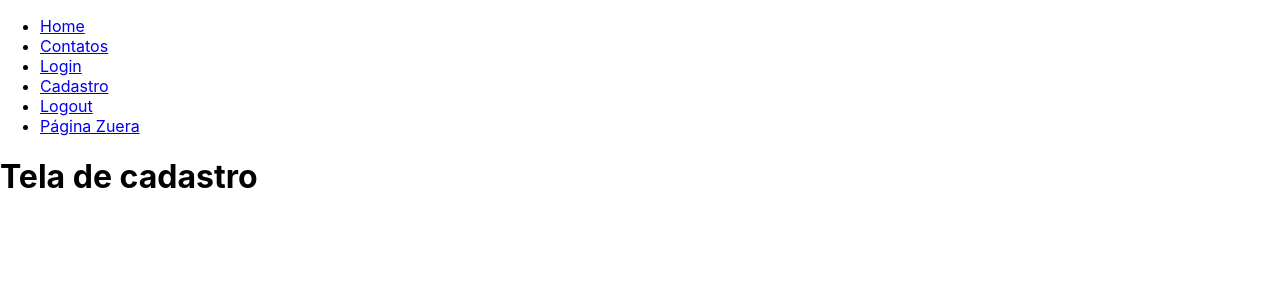
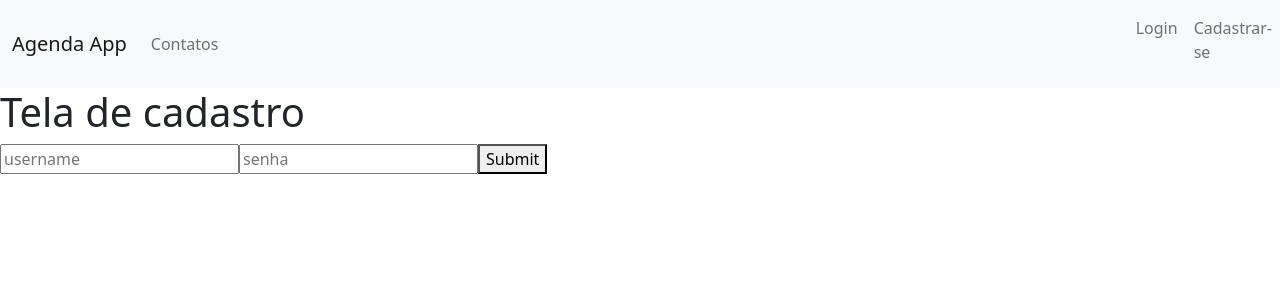
Before and after one commit to helioh2/frontend-agenda-react, a React (Create React App) app: page /cadastro in a window 1280 px wide. Shown: the top 300 px of the page. Built offline with nearby package versions, Linux system fonts and the light colour scheme.

Commit message:
Aula 01/09 - Logout, listagem de contatos e paginação

```diff
--- a/package.json
+++ b/package.json
@@ -6,8 +6,10 @@
     "@testing-library/jest-dom": "^5.16.5",
     "@testing-library/react": "^13.3.0",
     "@testing-library/user-event": "^13.5.0",
+    "bootstrap": "^5.2.0",
     "react": "^18.2.0",
     "react-dom": "^18.2.0",
+    "react-paginate": "^8.1.3",
     "react-router-dom": "^6.3.0",
     "react-scripts": "5.0.1",
     "web-vitals": "^2.1.4"
--- a/src/App.js
+++ b/src/App.js
@@ -25,7 +25,7 @@ function App() {  // componente
   return (
     <BrowserRouter>
 
-      <Header />
+      <Header token={token} />
 
       <Routes>
         <Route index element={<Home/ >} />
--- a/src/Header.js
+++ b/src/Header.js
@@ -1,18 +1,46 @@
 import { Link } from 'react-router-dom';
+
 
 export function Header(props) {
 
+    const renderAuthenticationButtons = () => {
+      console.log("Token no header:", props.token)
+      if (props.token) {
+        return (
+          <li className="nav-item">
+            <Link className="nav-link" to="/logout">Logout</Link>
+          </li>
+        )
+      } else {
+        return (
+          <>
+          <li className="nav-item">
+            <Link className="nav-link" to="/login">Login</Link>
+          </li>
+          <li className="nav-item">
+            <Link className="nav-link" to="/cadastrar">Cadastrar-se</Link>
+          </li>
+        </>
+        )
+      }
+    }
 
     return (
-        <nav>
-            <ul>
-                <li><Link to="/">Home</Link></li>
-                <li><Link to="/contatos">Contatos</Link></li>
-                <li><Link to="/login">Login</Link></li>
-                <li><Link to="/cadastro">Cadastro</Link></li>
-                <li><Link to="/logout">Logout</Link></li>
-                <li><Link to="/pagina_zuera">Página Zuera</Link></li>
+      <>
+        <nav className={"navbar navbar-expand-sm bg-light navbar-light"}>
+          <div id="container1" className={"container-fluid"}>
+            <Link to="/" className='navbar-brand'>Agenda App</Link>
+            <ul className={"navbar-nav me-auto mb-2 mb-lg-0"}>
+              <li className="nav-item">
+                <Link to="/contatos" className="nav-link">Contatos</Link>
+              </li>
             </ul>
-        </nav>
-    )
+          </div>
+          <ul className={"navbar-nav me-auto mb-2 mb-rg-0"}>
+          {renderAuthenticationButtons()}
+          </ul>
+      </nav>
+
+    </>
+        )
 }
--- a/src/PaginaZuera.js
+++ b/src/PaginaZuera.js
@@ -39,7 +39,7 @@ function PaginaZuera() {  // componente
         <Contador />
 
 
-        <Pokemon nome="charizard" />
+        <Pokemon nome="snorlax" />
 
       </header>
     </div>
--- a/src/autenticacao/Cadastro.js
+++ b/src/autenticacao/Cadastro.js
@@ -1,6 +1,81 @@
+import { useState } from 'react';
+import { useNavigate } from 'react-router-dom';
+
 export function Cadastro(props) {
 
+    const [usuario, setUsuario] = useState(
+        {
+            username: "",
+            senha: ""
+        }
+    )
+
+    const navigate = useNavigate();
+
+    function cadastrar(event) {
+        console.log("LOGANDO!!!")
+        console.log(usuario)
+
+        let url = "http://localhost:5000/usuarios"
+
+        fetch(url,
+            {
+                method: "POST",
+                body: JSON.stringify(usuario),
+                headers: { 'Content-Type': 'application/json' },
+            }
+            )
+            .then(res => {
+                if (res.ok) {
+                    return res.json()
+                }
+                // return Error(res.json())
+                else {
+                    console.log("ERRO")
+                }
+            })
+            .then(json => {
+                // REDIRECIONAR PARA A TELA DE LOGIN
+                navigate("/login")
+
+
+            })
+            .catch(err => {
+                console.log(err.response)
+                // TODO: TRATAR QUANDO OCORRE
+            })
+
+        event.preventDefault()
+    }
+
+
+    function handleChange(event) {
+        const { value, name } = event.target
+        setUsuario(anterior => ({
+          ...anterior, [name]: value
+        })
+        )
+      }
+
     return (
-        <h1>Tela de cadastro</h1>
+    <div>
+      <h1>Tela de cadastro</h1>
+      <form className="login">
+        <input onChange={handleChange}
+          type="text"
+          text={usuario.username}
+          name="username"
+          placeholder="username"
+          value={usuario.username} />
+        <input onChange={handleChange}
+          type="password"
+          text={usuario.senha}
+          name="senha"
+          placeholder="senha"
+          value={usuario.senha} />
+
+        <button onClick={cadastrar}>Submit</button>
+      </form>
+    </div>
     )
 }
--- a/src/autenticacao/Logout.js
+++ b/src/autenticacao/Logout.js
@@ -1,4 +1,40 @@
+import { useEffect } from "react"
+import { useNavigate } from 'react-router-dom';
+
 export function Logout(props) {
+
+    const navigate = useNavigate();
+
+    useEffect(() => {
+        let url = "http://localhost:5000/token"
+
+        fetch(url,
+            {
+                method: "DELETE",
+                headers: {
+                    "Authorization": "Bearer "+props.token
+                }
+            }
+            )
+            .then(res => {
+                if (res.ok) {
+                    return res.json()
+                }
+                // return Error(res.json())
+                else {
+                    console.log("ERRO")
+                }
+            })
+            .then(json => {
+                props.removeToken(json.access_token)
+                navigate("/login")
+
+            })
+            .catch(err => {
+                console.log(err.response)
+                // TODO: TRATAR QUANDO OCORRE
+            })
+    }, [props, navigate])
 
     return (<></>)
 }
--- a/src/contatos/Contatos.js
+++ b/src/contatos/Contatos.js
@@ -1,6 +1,123 @@
+import { useState } from 'react';
+import { useEffect } from 'react';
+import ReactPaginate from 'react-paginate';
+import { Link, useNavigate } from 'react-router-dom';
+
+
 export function Contatos(props) {
 
+    const [contatos, setContatos] = useState([])
+    const [pageCount, setPageCount] = useState(0)
+    const [page, setPage] = useState(0)
+    const navigate = useNavigate()
+
+    useEffect(() => {
+        if (props.token) {
+            let url = "http://localhost:5000/contatos"
+            fetch(url,
+                {
+                    method: "GET",
+                    headers: {
+                        'Content-Type': 'application/json',
+                        'Authorization': 'Bearer '+props.token
+                    },
+                })
+                .then(res => {
+                    if (res.ok){
+                        return res.json()
+                    } else {
+                        console.log("ERRO NA LISTAGEM DE CONTATOS") //TODO: melhorar tratamento de erro
+                    }
+                })
+                .then(json => {
+                    console.log(json)
+                    setPageCount(json.pages)
+                    setPage(json.page)
+                    setContatos(json.items)
+                })
+        } else {
+            navigate("/login")
+        }
+    }, [props, setContatos, navigate])
+
+
+    function fetchContatos(page) {
+        if (props.token) {
+            let url = `http://localhost:5000/contatos?page=${page}`
+            fetch(url,
+                {
+                    method: "GET",
+                    headers: {
+                        'Content-Type': 'application/json',
+                        'Authorization': 'Bearer '+props.token
+                    },
+                })
+                .then(res => {
+                    if (res.ok){
+                        return res.json()
+                    } else {
+                        console.log("ERRO NA LISTAGEM DE CONTATOS") //TODO: melhorar tratamento de erro
+                    }
+                })
+                .then(json => {
+                    console.log(json)
+                    setPageCount(json.pages)
+                    setPage(json.page)
+                    setContatos(json.items)
+                })
+        } else {
+            navigate("/login")
+        }
+    }
+
+    function handlePageClick(event) {
+        let page = event.selected + 1
+        setPage(page)
+        fetchContatos(page)
+    }
+
     return (
-        <h1>Lista de contatos</h1>
+        <div>
+            <h1>Lista de contatos</h1>
+            <table className="table table-striped">
+                <thead>
+                <tr> <th>Nome</th> <th>Telefone</th> <th>Data de Nascimento</th></tr>
+                </thead>
+                <tbody>
+                {contatos.map(contato => {
+                    return (
+                        <tr key={contato.id}>
+                            <td>{contato.nome}</td>
+                            <td>{contato.telefone}</td>
+                            <td>{contato.data_nascimento}</td>
+                            <td><Link to={"/remover_contato?id="+contato.id}>Remover</Link></td>
+                            <td><Link to={"/alterar_contato?id="+contato.id}>Alterar</Link></td>
+                        </tr>
+                    )
+                })}
+                </tbody>
+            </table>
+
+
+            <ReactPaginate
+                breakLabel="..."
+                nextLabel="next >"
+                onPageChange={handlePageClick}
+                pageRangeDisplayed={5}
+                pageCount={pageCount}
+                previousLabel="< previous"
+                renderOnZeroPageCount={null}
+                containerClassName = {"pagination justify-content-center"}
+                pageClassName= {"page-item"}
+                pageLinkClassName = {"page-link"}
+                activeClassName = {"active"}
+                previousClassName = {"page-item"}
+                previousLinkClassName = {"page-link"}
+                nextClassName = {"page-item"}
+                nextLinkClassName = {"page-link"}
+                breakClassName ={"page-item"}
+                breakLinkClassName ={"page-link"}
+            />
+        </div>
     )
 }
--- a/src/index.js
+++ b/src/index.js
@@ -3,6 +3,7 @@ import ReactDOM from 'react-dom/client';
 import './index.css';
 import App from './App';
 import reportWebVitals from './reportWebVitals';
+import '../node_modules/bootstrap/dist/css/bootstrap.min.css';
 
 const root = ReactDOM.createRoot(document.getElementById('root'));
 root.render(
```
Also changed, not shown: 1 other file (tests, documents, lock files or other folders).
